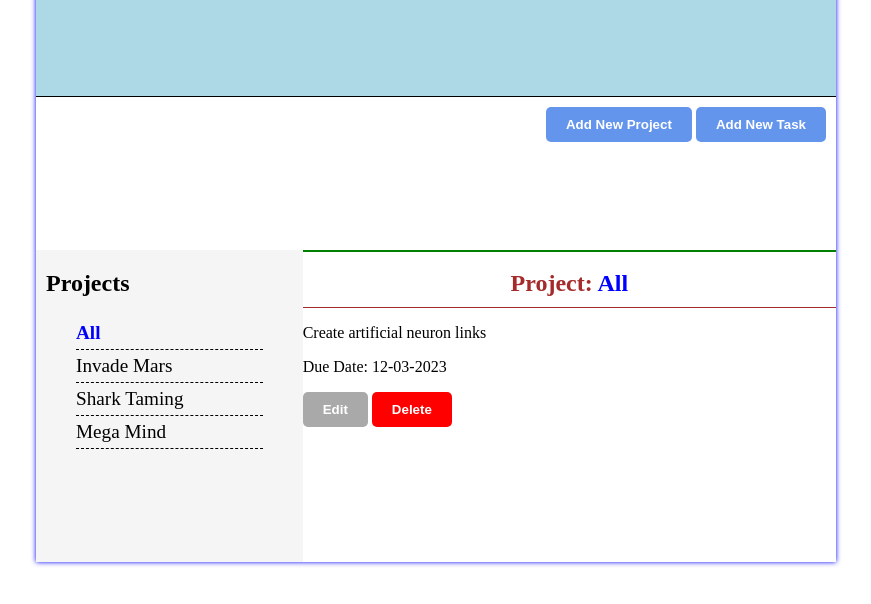
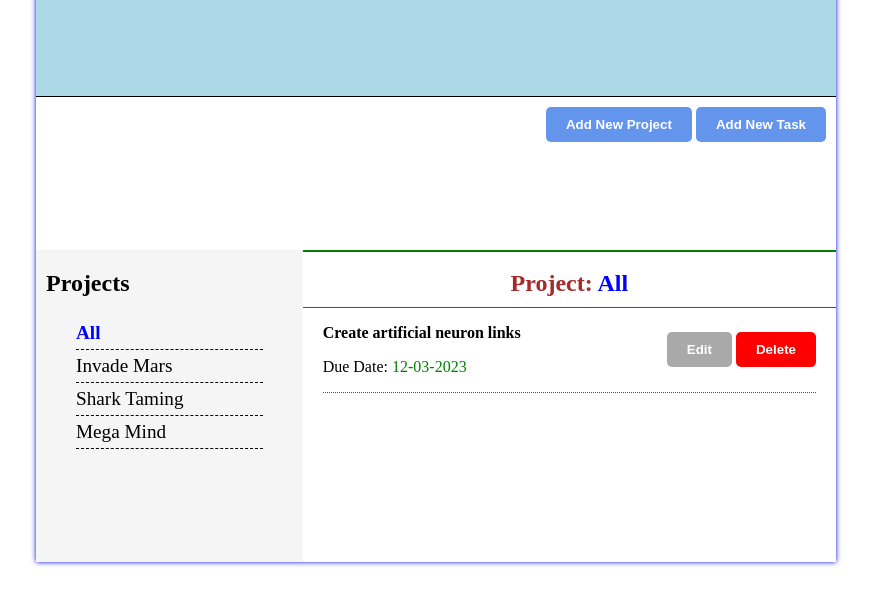
Before and after one commit to SonDo580/todo-list, a website built with webpack: page dist/index.html in a window 1280 px wide. Shown: the part 128-732 px from the top of the page, without its empty margins (204-1075 px from the left). Built offline with nearby package versions, Linux system fonts and the light colour scheme.

Commit message:
Change the selector (todo => task)

```diff
--- a/src/style.css
+++ b/src/style.css
@@ -114,12 +114,11 @@
     color: blue;
 }
 
-#todo-list {
-    border-bottom: 1px solid gray;
+#taskList {
     padding: 0 20px;
 }
 
-.todo {
+.task {
     border-bottom: 1px dotted brown;
 
     display: flex;
@@ -127,11 +126,11 @@
     align-items: center;
 }
 
-.todo .title {
+.task .title {
     font-weight: bold;
 }
 
-.todo .duedate {
+.task .duedate {
     color: green;
 }
 
```
